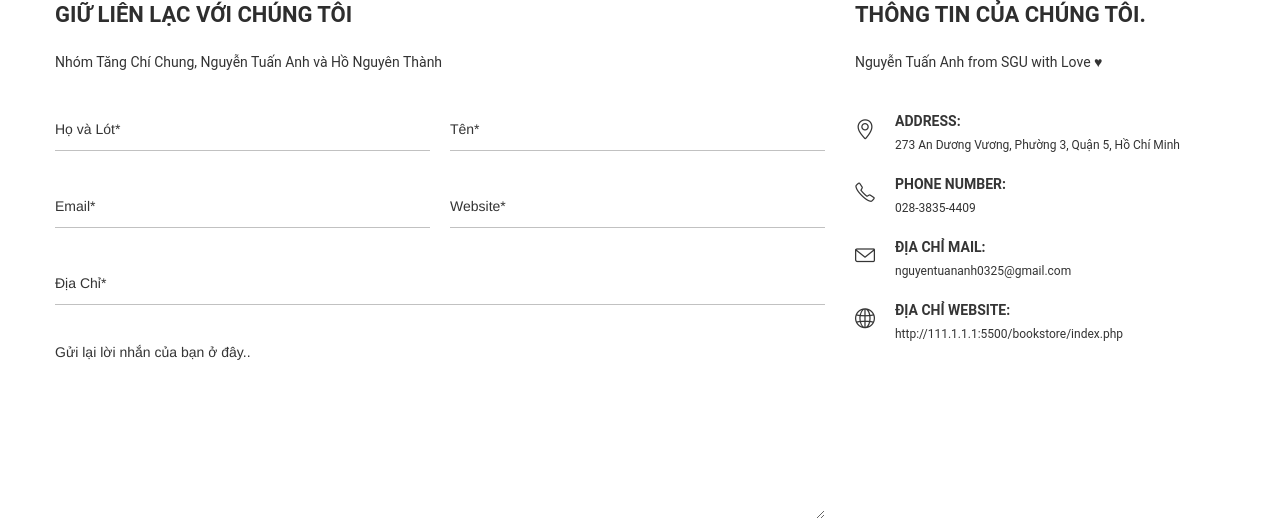
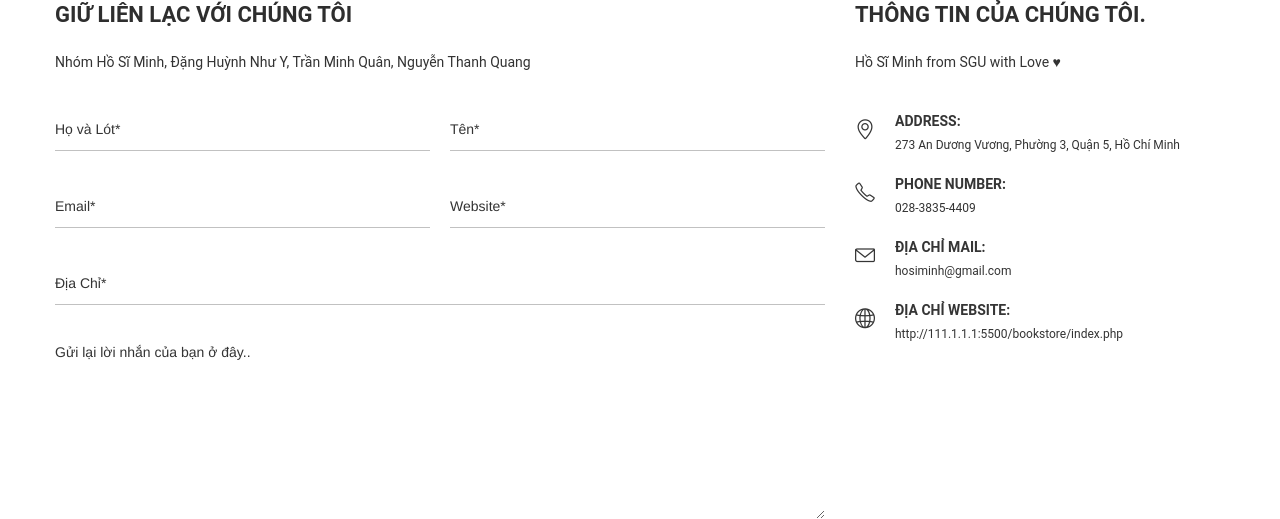
Before and after one commit to minhho1107/Web2, a PHP site: page /contact.php in a window 1280 px wide. Shown: the part 756-1275 px from the top of the page. Run offline with PHP 8.4, Linux system fonts and the light colour scheme; data comes from the database, SQL or seed files in the repository; some libraries are stand-ins or nearby versions; some web fonts are replaced.

Commit message:
update contact

```diff
--- a/contact.php
+++ b/contact.php
@@ -223,7 +223,7 @@
         				<div class="contact-form-wrap">
         					<h2 class="contact__title">Giữ Liên Lạc Với Chúng Tôi</h2>
         					<p>Nhóm
-								Tăng Chí Chung, Nguyễn Tuấn Anh và Hồ Nguyên Thành
+								Hồ Sĩ Minh, Đặng Huỳnh Như Y, Trần Minh Quân, Nguyễn Thanh Quang
 							</p>
                             <form id="contact-form" action="#" method="post">
                                 <div class="single-contact-form space-between">
@@ -252,7 +252,7 @@
         			<div class="col-lg-4 col-12 md-mt-40 sm-mt-40">
         				<div class="wn__address">
         					<h2 class="contact__title">Thông Tin Của Chúng Tôi.</h2>
-        					<p>Nguyễn Tuấn Anh from SGU with Love ♥</p>
+        					<p>Hồ Sĩ Minh from SGU with Love ♥</p>
         					<div class="wn__addres__wreapper">
 
         						<div class="single__address">
@@ -275,7 +275,7 @@
         							<i class="icon-envelope icons"></i>
         							<div class="content">
         								<span>Địa Chỉ Mail:</span>
-        								<p>nguyentuananh0325@gmail.com</p>
+        								<p>hosiminh@gmail.com</p>
         							</div>
         						</div>
 
```
